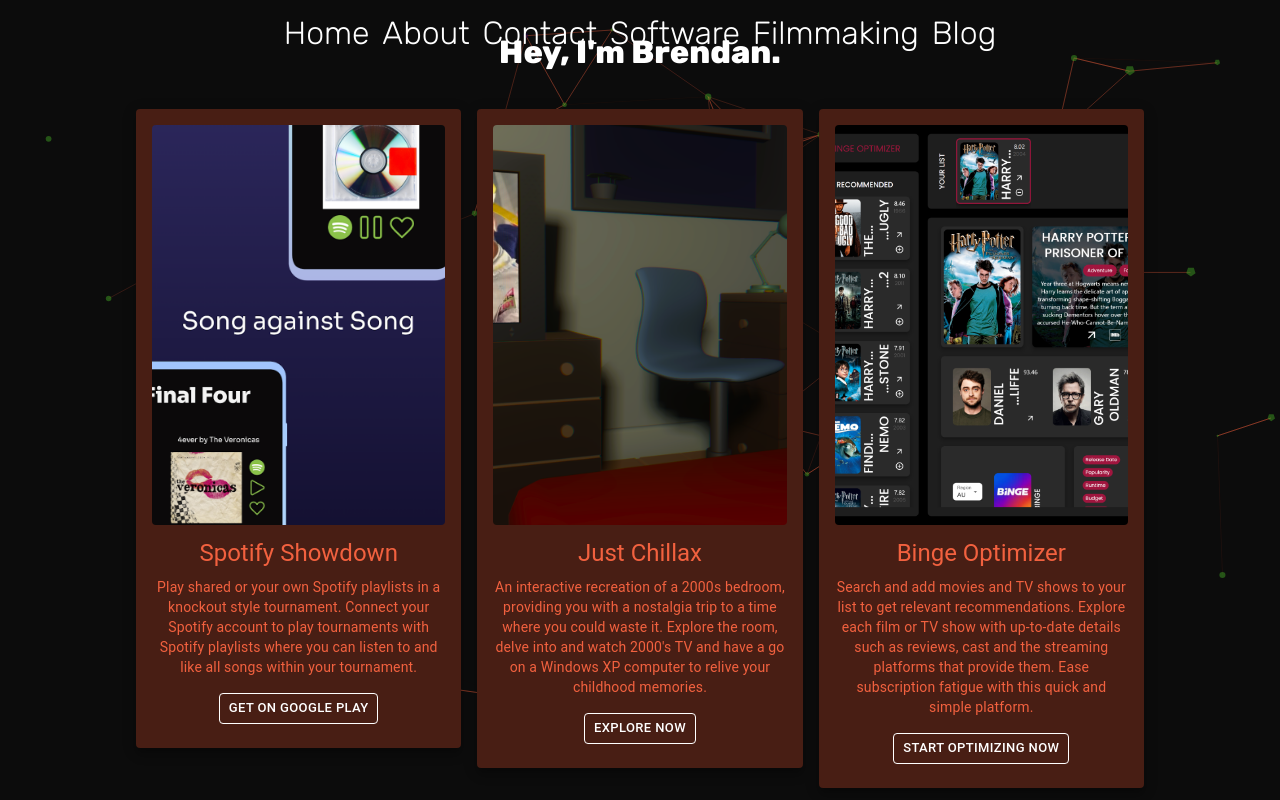
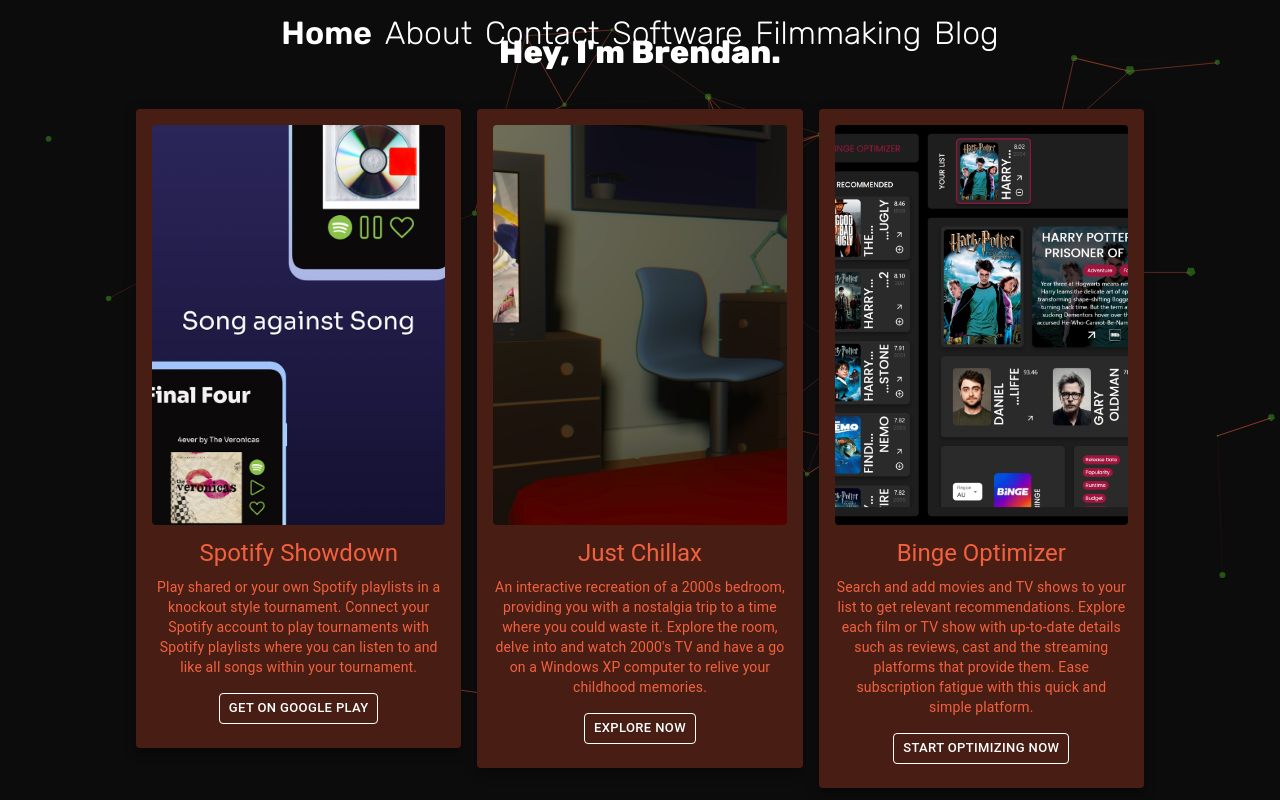
Before and after one commit to brendannguyen/portolio_website, a React (Create React App) app in the folder portfolio-website/: page / in a window 1280 px wide. In both pictures the pointer is over the link "Home". Built offline with nearby package versions, Linux system fonts and the light colour scheme.

Commit message:
nav bar font weight increases on hover

```diff
--- a/portfolio-website/src/components/NavBar.css
+++ b/portfolio-website/src/components/NavBar.css
@@ -18,6 +18,10 @@
     animation: reveal 1s 0s forwards;
 }
 
+.page-link:hover {
+    font-weight: 600;
+}
+
 .page-link-mobile {
     opacity: 0;
     font-family: "Rubik", sans-serif;
```
